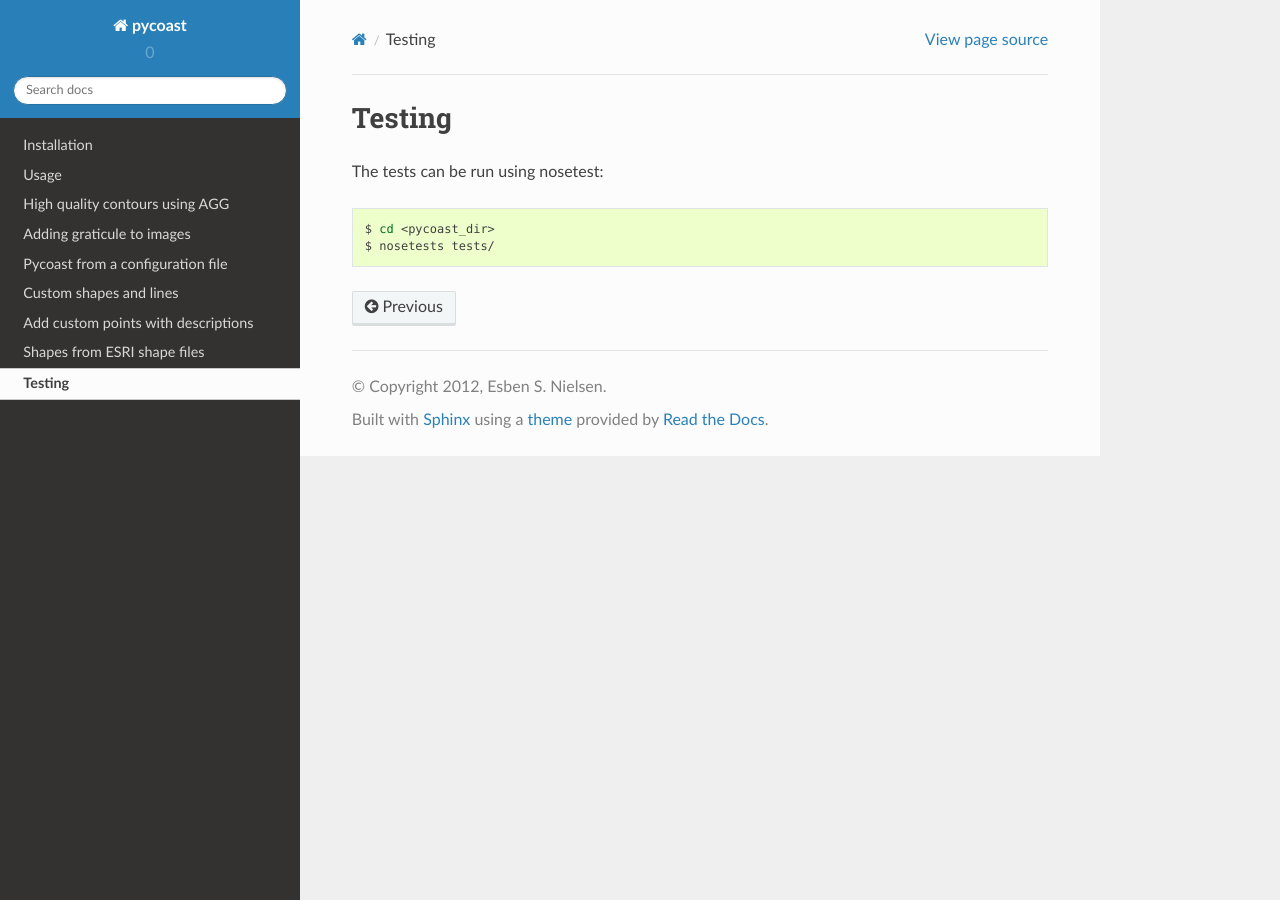
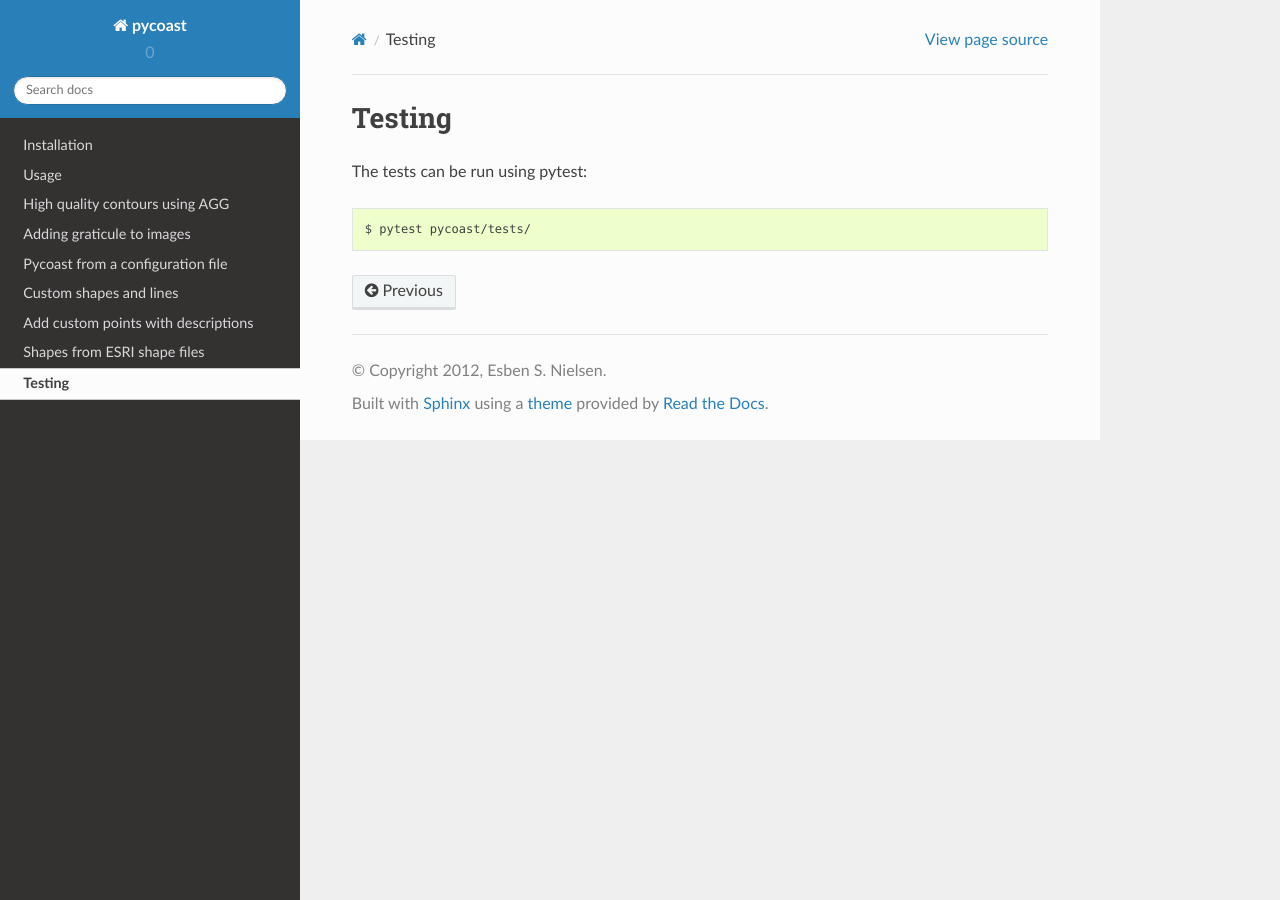
Before and after one commit to pytroll/pycoast, a Sphinx documentation site: the page built from docs/source/test.rst, in a window 1280 px wide. Built offline with Sphinx 7.4.7 and the Read the Docs theme 2.0.0, drawn with Linux system fonts in a browser that asks for light colours; pages that are not in the unit, such as notebooks, are missing from menus.

Commit message:
Update test documentation to use pytest

```diff
--- a/docs/source/test.rst
+++ b/docs/source/test.rst
@@ -1,9 +1,8 @@
 Testing
 -------
 
-The tests can be run using nosetest:
+The tests can be run using pytest:
 
 .. code-block:: bash
 
-    $ cd <pycoast_dir>
-    $ nosetests tests/
+    $ pytest pycoast/tests/
```
